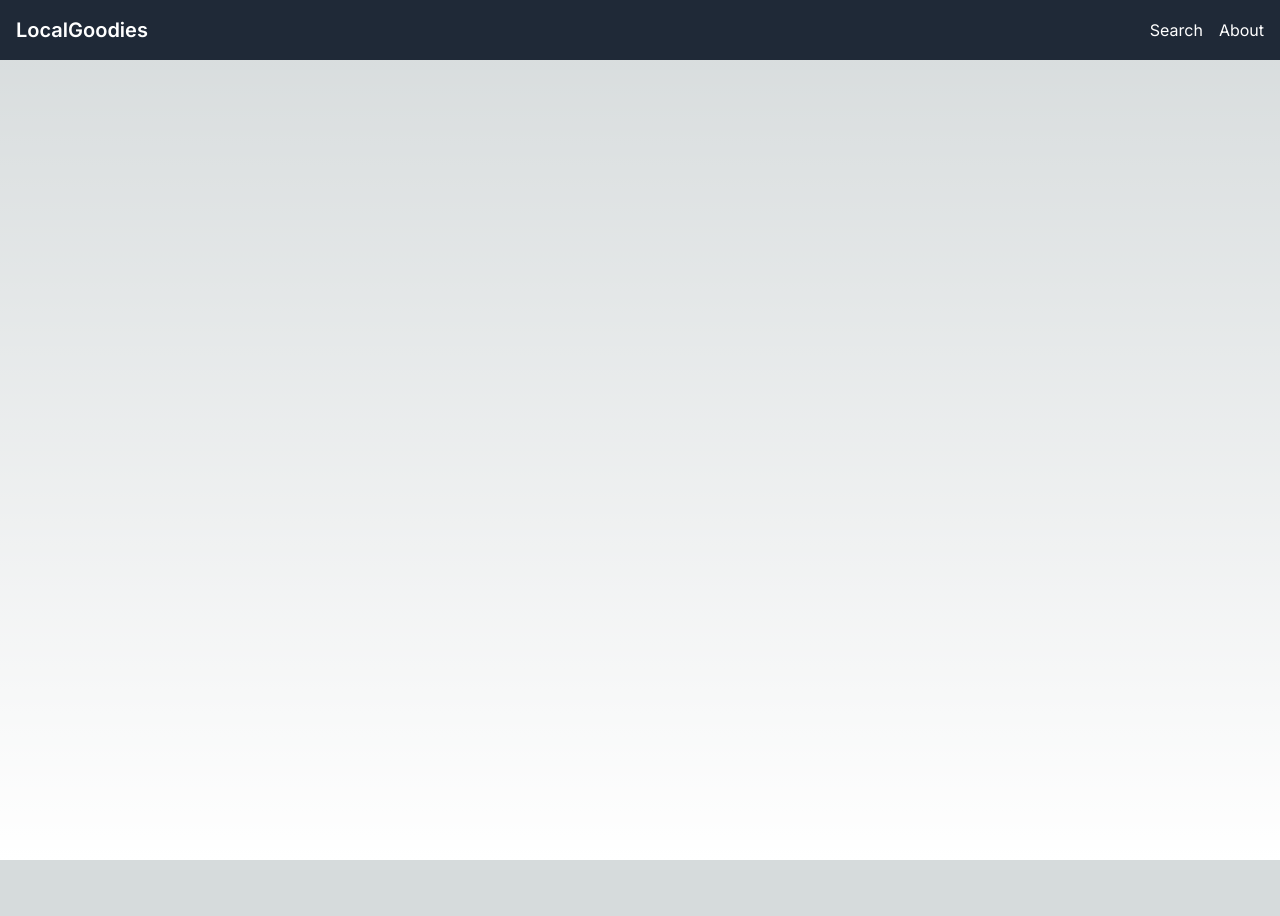
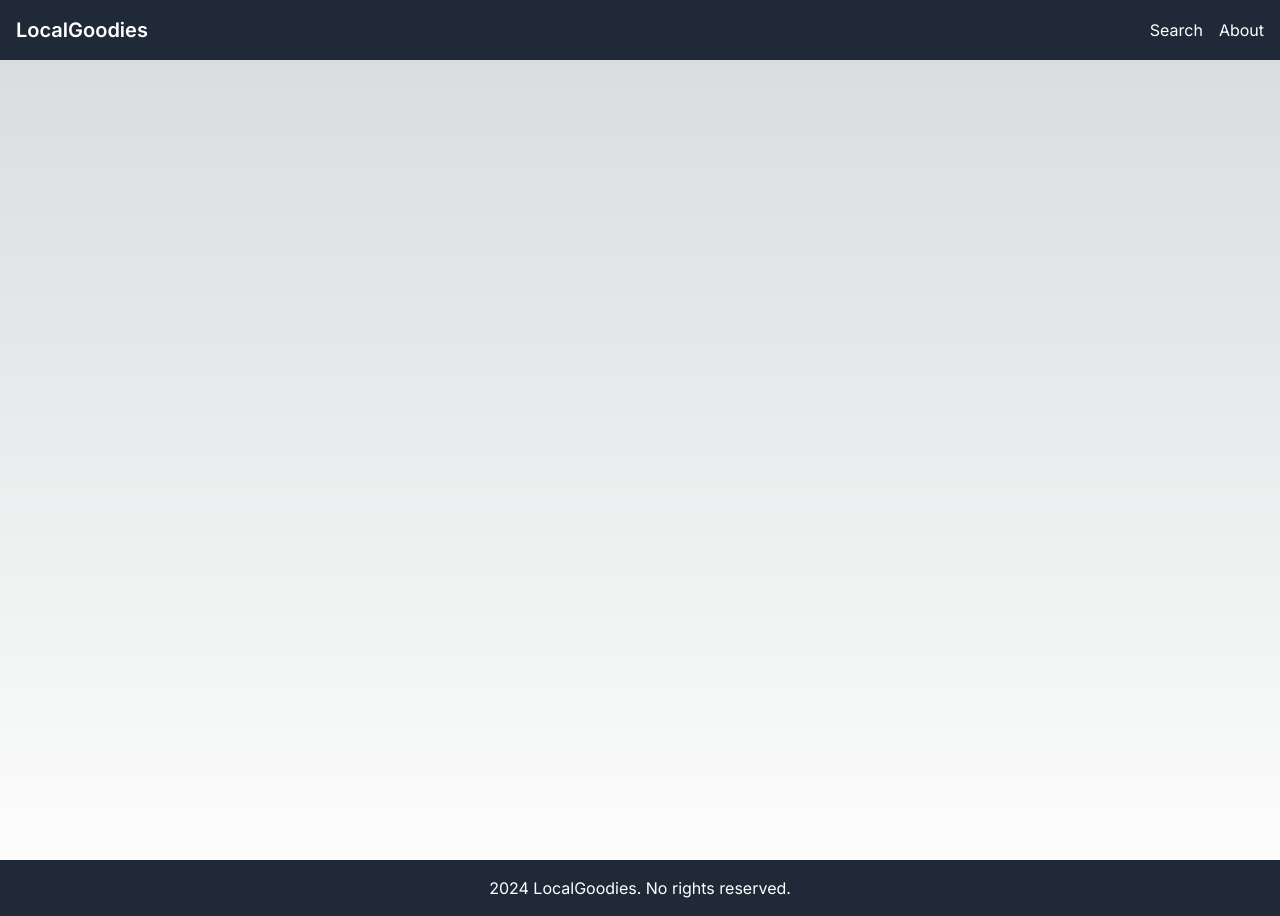
Before and after one commit to KeepItOSS/LocalGoodies, a Next.js app in the folder lg-frontend/: page / in a window 1280 px wide. Before the commit the page ends 860 px from the top, so only its background shows below. Built offline with nearby package versions, Linux system fonts and the light colour scheme.

Commit message:
feature: add footer

```diff
--- /dev/null
+++ b/lg-frontend/src/app/components/footer.tsx
@@ -0,0 +1,9 @@
+export function Footer() {
+    return (
+        <footer className="bg-gray-800 py-4">
+            <div className="container mx-auto text-white text-center">
+                <p> 2024 LocalGoodies. No rights reserved.</p>
+            </div>
+        </footer>
+    );
+}
--- a/lg-frontend/src/app/page.tsx
+++ b/lg-frontend/src/app/page.tsx
@@ -1,3 +1,4 @@
+import { Footer } from "./components/footer";
 import { Navbar } from "./components/nav"
 
 export default async function Home() {
@@ -6,6 +7,7 @@ export default async function Home() {
             <Navbar />
             <main className="flex min-h-screen flex-col items-center justify-between p-24">
             </main>
+            <Footer />
         </>
     );
 }
```
